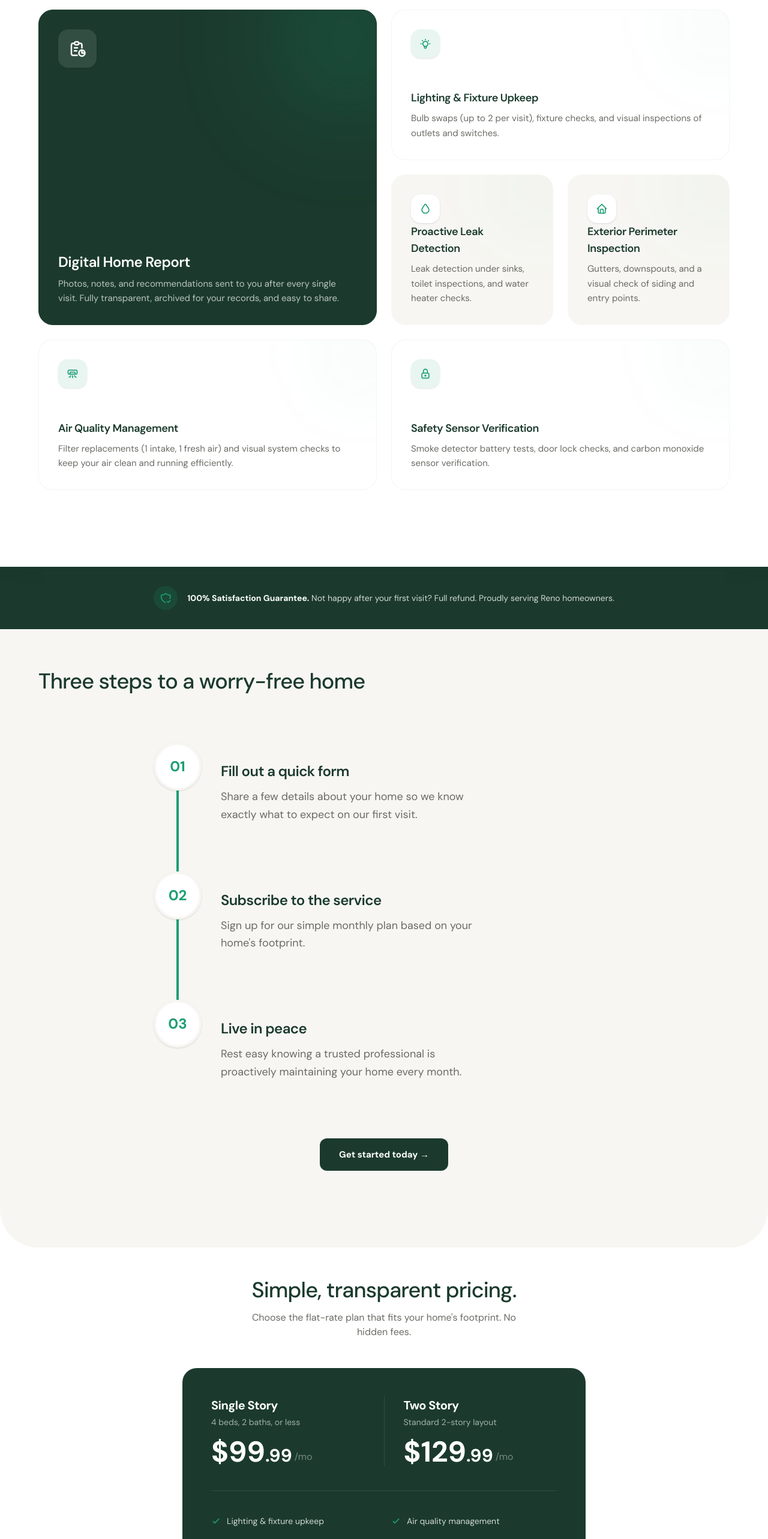
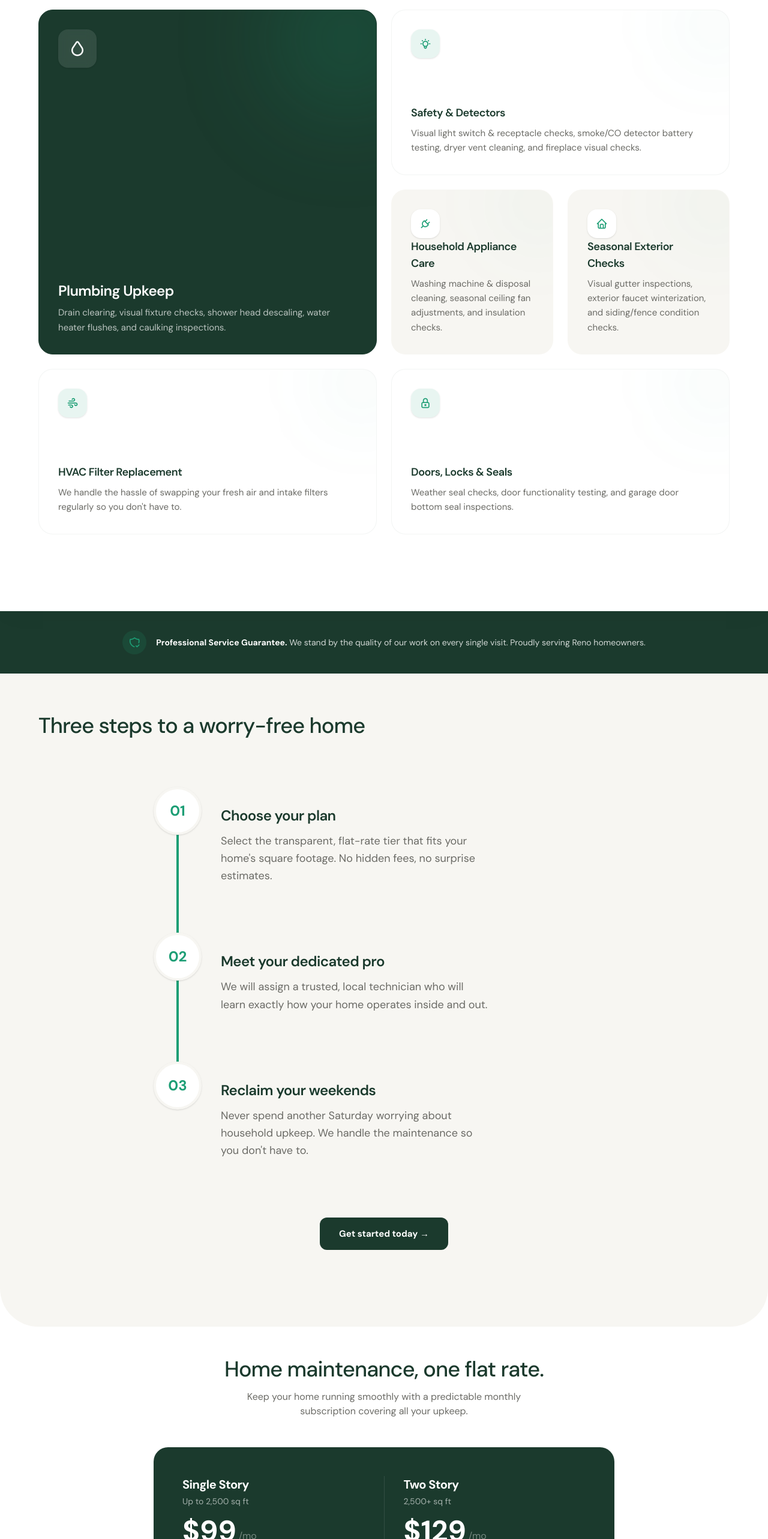
Before and after one commit to donofdetail-cmyk/Wayside-Services, a React (Vite) app: page / in a window 1280 px wide. Shown: the part 973-3539 px from the top of the page at 60% size. Built offline with nearby package versions, Linux system fonts and the light colour scheme.

Commit message:
Refine Wayside landing page copy, remove friction words, and update pricing UI

```diff
--- a/index.html
+++ b/index.html
@@ -15,7 +15,7 @@
 
     <!-- Open Graph -->
     <meta property="og:title" content="Wayside Services | Home Maintenance Serving Greater Reno" />
-    <meta property="og:description" content="Monthly home maintenance for Reno homeowners. One visit, one flat price, no contracts. Licensed, insured, 4.9★ rated." />
+    <meta property="og:description" content="Monthly home maintenance for Reno homeowners. One visit, one flat price. Licensed, insured, 4.9★ rated." />
     <meta property="og:type" content="website" />
     <meta property="og:locale" content="en_US" />
 
--- a/src/App.tsx
+++ b/src/App.tsx
@@ -295,12 +295,12 @@ export default function App() {
           <p className="text-slate-text max-w-lg mb-14">Each month, your dedicated technician works through a comprehensive checklist tailored to your home.</p>
           <div className="grid grid-cols-1 md:grid-cols-4 gap-4 md:gap-6 auto-rows-[1fr]">
             {[
-              { icon: 'ti-report', title: 'Digital Home Report', desc: 'Photos, notes, and recommendations sent to you after every single visit. Fully transparent, archived for your records, and easy to share.', span: 'md:col-span-2 md:row-span-2', large: true, bg: 'bg-deep-forest text-white', textTitle: 'text-white', textDesc: 'text-white/70', iconBg: 'bg-white/10', iconColor: 'text-white', border: 'border-deep-forest hover:border-pathway-green' },
-              { icon: 'ti-bulb', title: 'Lighting & Fixture Upkeep', desc: 'Bulb swaps (up to 2 per visit), fixture checks, and visual inspections of outlets and switches.', span: 'md:col-span-2 md:row-span-1', bg: 'bg-white', textTitle: 'text-deep-forest', textDesc: 'text-slate-text', iconBg: 'bg-pathway-green/10', iconColor: 'text-pathway-green', border: 'border-deep-forest/5 hover:border-pathway-green/20' },
-              { icon: 'ti-droplet', title: 'Proactive Leak Detection', desc: 'Leak detection under sinks, toilet inspections, and water heater checks.', span: 'md:col-span-1 md:row-span-1', bg: 'bg-linen-white', textTitle: 'text-deep-forest', textDesc: 'text-slate-text', iconBg: 'bg-white', iconColor: 'text-pathway-green', border: 'border-transparent hover:border-pathway-green/20' },
-              { icon: 'ti-home', title: 'Exterior Perimeter Inspection', desc: 'Gutters, downspouts, and a visual check of siding and entry points.', span: 'md:col-span-1 md:row-span-1', bg: 'bg-linen-white', textTitle: 'text-deep-forest', textDesc: 'text-slate-text', iconBg: 'bg-white', iconColor: 'text-pathway-green', border: 'border-transparent hover:border-pathway-green/20' },
-              { icon: 'ti-air-conditioning', title: 'Air Quality Management', desc: 'Filter replacements (1 intake, 1 fresh air) and visual system checks to keep your air clean and running efficiently.', span: 'md:col-span-2 md:row-span-1', bg: 'bg-white', textTitle: 'text-deep-forest', textDesc: 'text-slate-text', iconBg: 'bg-pathway-green/10', iconColor: 'text-pathway-green', border: 'border-deep-forest/5 hover:border-pathway-green/20' },
-              { icon: 'ti-lock', title: 'Safety Sensor Verification', desc: 'Smoke detector battery tests, door lock checks, and carbon monoxide sensor verification.', span: 'md:col-span-2 md:row-span-1', bg: 'bg-white', textTitle: 'text-deep-forest', textDesc: 'text-slate-text', iconBg: 'bg-pathway-green/10', iconColor: 'text-pathway-green', border: 'border-deep-forest/5 hover:border-pathway-green/20' },
+              { icon: 'ti-droplet', title: 'Plumbing Upkeep', desc: 'Drain clearing, visual fixture checks, shower head descaling, water heater flushes, and caulking inspections.', span: 'md:col-span-2 md:row-span-2', large: true, bg: 'bg-deep-forest text-white', textTitle: 'text-white', textDesc: 'text-white/70', iconBg: 'bg-white/10', iconColor: 'text-white', border: 'border-deep-forest hover:border-pathway-green' },
+              { icon: 'ti-bulb', title: 'Safety & Detectors', desc: 'Visual light switch & receptacle checks, smoke/CO detector battery testing, dryer vent cleaning, and fireplace visual checks.', span: 'md:col-span-2 md:row-span-1', bg: 'bg-white', textTitle: 'text-deep-forest', textDesc: 'text-slate-text', iconBg: 'bg-pathway-green/10', iconColor: 'text-pathway-green', border: 'border-deep-forest/5 hover:border-pathway-green/20' },
+              { icon: 'ti-plug', title: 'Household Appliance Care', desc: 'Washing machine & disposal cleaning, seasonal ceiling fan adjustments, and insulation checks.', span: 'md:col-span-1 md:row-span-1', bg: 'bg-linen-white', textTitle: 'text-deep-forest', textDesc: 'text-slate-text', iconBg: 'bg-white', iconColor: 'text-pathway-green', border: 'border-transparent hover:border-pathway-green/20' },
+              { icon: 'ti-home', title: 'Seasonal Exterior Checks', desc: 'Visual gutter inspections, exterior faucet winterization, and siding/fence condition checks.', span: 'md:col-span-1 md:row-span-1', bg: 'bg-linen-white', textTitle: 'text-deep-forest', textDesc: 'text-slate-text', iconBg: 'bg-white', iconColor: 'text-pathway-green', border: 'border-transparent hover:border-pathway-green/20' },
+              { icon: 'ti-wind', title: 'HVAC Filter Replacement', desc: 'We handle the hassle of swapping your fresh air and intake filters regularly so you don\'t have to.', span: 'md:col-span-2 md:row-span-1', bg: 'bg-white', textTitle: 'text-deep-forest', textDesc: 'text-slate-text', iconBg: 'bg-pathway-green/10', iconColor: 'text-pathway-green', border: 'border-deep-forest/5 hover:border-pathway-green/20' },
+              { icon: 'ti-lock', title: 'Doors, Locks & Seals', desc: 'Weather seal checks, door functionality testing, and garage door bottom seal inspections.', span: 'md:col-span-2 md:row-span-1', bg: 'bg-white', textTitle: 'text-deep-forest', textDesc: 'text-slate-text', iconBg: 'bg-pathway-green/10', iconColor: 'text-pathway-green', border: 'border-deep-forest/5 hover:border-pathway-green/20' },
             ].map((s, i) => (
               <div key={i} className={`group p-6 md:p-8 rounded-3xl border ${s.border} transition-all duration-300 relative overflow-hidden flex flex-col ${s.bg} ${s.span} hover:shadow-xl hover:-translate-y-1`}>
                 {s.large && <div className="absolute top-0 right-0 w-64 h-64 bg-pathway-green/20 rounded-full blur-[80px] -mr-20 -mt-20 group-hover:bg-pathway-green/30 transition-colors duration-500" />}
@@ -327,7 +327,7 @@ export default function App() {
           <div className="w-10 h-10 rounded-full bg-pathway-green/15 flex items-center justify-center flex-shrink-0">
             <i className="ti ti-shield-check text-pathway-green text-xl" />
           </div>
-          <p className="text-white/80 text-sm"><strong className="text-white">100% Satisfaction Guarantee.</strong> Not happy after your first visit? Full refund. Proudly serving Reno homeowners.</p>
+          <p className="text-white/80 text-sm"><strong className="text-white">Professional Service Guarantee.</strong> We stand by the quality of our work on every single visit. Proudly serving Reno homeowners.</p>
         </div>
       </section>
 
@@ -342,9 +342,9 @@ export default function App() {
           <div className="relative max-w-3xl mx-auto mt-16 pb-8">
             <div className="flex flex-col gap-12 md:gap-20">
               {[
-                { n: '01', title: 'Fill out a quick form', desc: 'Share a few details about your home so we know exactly what to expect on our first visit.' },
-                { n: '02', title: 'Subscribe to the service', desc: 'Sign up for our simple monthly plan based on your home\'s footprint.' },
-                { n: '03', title: 'Live in peace', desc: 'Rest easy knowing a trusted professional is proactively maintaining your home every month.' }
+                { n: '01', title: 'Choose your plan', desc: 'Select the transparent, flat-rate tier that fits your home\'s square footage. No hidden fees, no surprise estimates.' },
+                { n: '02', title: 'Meet your dedicated pro', desc: 'We will assign a trusted, local technician who will learn exactly how your home operates inside and out.' },
+                { n: '03', title: 'Reclaim your weekends', desc: 'Never spend another Saturday worrying about household upkeep. We handle the maintenance so you don\'t have to.' }
               ].map((s, i) => (
                 <motion.div
                   key={i}
@@ -389,18 +389,18 @@ export default function App() {
 
       {/* Pricing */}
       <section id="pricing" className="relative z-10 bg-white -mt-12 sm:-mt-16 pt-24 sm:pt-28 pb-24 md:pb-32 px-6 rounded-b-[3rem] sm:rounded-b-[4rem] shadow-[0_10px_40px_-10px_rgba(0,0,0,0.05)]">
-        <div className="max-w-3xl mx-auto text-center">
-          <h2 className="text-3xl md:text-4xl font-medium text-deep-forest leading-tight mb-3">Simple, transparent pricing.</h2>
-          <p className="text-slate-text mb-12 max-w-md mx-auto">Choose the flat-rate plan that fits your home's footprint. No hidden fees.</p>
+        <div className="max-w-4xl mx-auto text-center">
+          <h2 className="text-3xl md:text-4xl font-medium text-deep-forest leading-tight mb-3">Home maintenance, one flat rate.</h2>
+          <p className="text-slate-text mb-12 max-w-lg mx-auto">Keep your home running smoothly with a predictable monthly subscription covering all your upkeep.</p>
 
-          <div className="bg-deep-forest rounded-3xl p-8 md:p-12 text-left max-w-2xl mx-auto">
+          <div className="bg-deep-forest rounded-3xl p-8 md:p-12 text-left max-w-3xl mx-auto">
 
             <div className="flex flex-col md:flex-row gap-8 mb-10 pb-10 border-b border-white/10">
               <div className="flex-1">
                 <h3 className="text-white font-bold text-xl mb-1">Single Story</h3>
-                <p className="text-white/60 text-sm mb-4">4 beds, 2 baths, or less</p>
+                <p className="text-white/60 text-sm mb-4">Up to 2,500 sq ft</p>
                 <div className="flex items-end gap-1">
-                  <span className="text-5xl font-bold text-white">$99<span className="text-3xl">.99</span></span>
+                  <span className="text-5xl font-bold text-white">$99</span>
                   <span className="text-white/40 text-base mb-1">/mo</span>
                 </div>
               </div>
@@ -408,20 +408,23 @@ export default function App() {
               <div className="md:hidden h-px bg-white/10" />
               <div className="flex-1">
                 <h3 className="text-white font-bold text-xl mb-1">Two Story</h3>
-                <p className="text-white/60 text-sm mb-4">Standard 2-story layout</p>
+                <p className="text-white/60 text-sm mb-4">2,500+ sq ft</p>
                 <div className="flex items-end gap-1">
-                  <span className="text-5xl font-bold text-white">$129<span className="text-3xl">.99</span></span>
+                  <span className="text-5xl font-bold text-white">$129</span>
                   <span className="text-white/40 text-base mb-1">/mo</span>
                 </div>
               </div>
             </div>
 
-            <div className="grid grid-cols-1 sm:grid-cols-2 gap-x-6 gap-y-4 mb-10">
+            <div className="mb-6 text-white/80 font-semibold border-b border-white/10 pb-4">Monthly Checklists Include:</div>
+            <div className="grid grid-cols-1 sm:grid-cols-2 gap-x-6 gap-y-3 mb-10">
               {[
-                'Lighting & fixture upkeep', 'Air quality management',
-                'Proactive leak detection', 'Exterior perimeter inspection',
-                'Safety sensor verification', 'Digital home report',
-                '2 bulbs included each monthly visit', '1 intake & 1 fresh air filter included each monthly visit'
+                'Drain Clearing & Visual Fixture Checks', 'Water Heater Flushes & Descaling',
+                'Smoke/CO Detector Testing & Battery Swaps', 'Dryer Vent & Fireplace Checks',
+                'Visual Receptacle & Light Switch Checks', 'Air Filter Replacements',
+                'Visual Gutter & Soffit Vent Checks', 'Exterior Faucet Winterization',
+                'Disposal & Washing Machine Upkeep', 'Seasonal Fan Adjustments & Insulation Checks',
+                'Weather Seal & Window Lock Checks', 'Door Functionality & Garage Seal Checks'
               ].map((item, i) => (
                 <div key={i} className="flex items-center gap-2.5 text-sm text-white/80">
                   <svg className="w-4 h-4 text-pathway-green flex-shrink-0" fill="none" viewBox="0 0 24 24" stroke="currentColor" strokeWidth="2.5"><path strokeLinecap="round" strokeLinejoin="round" d="M5 13l4 4L19 7"/></svg>
@@ -491,10 +494,9 @@ export default function App() {
       <section id="faq" className="relative z-[4] bg-white -mt-12 sm:-mt-16 pt-36 md:pt-48 pb-24 md:pb-32 px-6 rounded-b-[3rem] sm:rounded-b-[4rem] shadow-[0_10px_40px_-10px_rgba(0,0,0,0.05)]">
         <div className="max-w-2xl mx-auto">
           <h2 className="text-3xl md:text-4xl font-medium text-deep-forest leading-tight mb-12">Common questions</h2>
-          <FAQ q="What happens during a visit?" a="Your technician goes through a 20-point checklist: AC filters, light bulbs, plumbing check, and more. We finish with a safety sweep and send you a digital report." />
-          <FAQ q="Can I add extra tasks?" a="Yes! If it's a maintenance task (tightening a cabinet, oiling a hinge) and fits within your monthly slot, we handle it at no extra charge." />
+          <FAQ q="What happens during a visit?" a="Your technician works through your home's monthly checklist. We handle routine visual checks, filter swaps, and whatever seasonal or annual maintenance tasks are scheduled for that month. We finish with a safety sweep and send you a digital report." />
+          <FAQ q="Do you perform all of the listed services every single month?" a="No. While some tasks (like filter replacements and visual safety checks) happen monthly, others (like water heater flushes, exterior winterization, or deep appliance cleaning) are scheduled annually or seasonally. Your flat monthly rate covers a rotating year-round checklist to ensure nothing is ever missed." />
           <FAQ q="Are you licensed and insured?" a="Absolutely. Every technician is fully insured and we maintain all necessary state and local licensing." />
-          <FAQ q="What if I need to skip a month?" a="No problem. Pause anytime via your dashboard. No fees for skipping." />
           <FAQ q="What areas do you serve?" a="We currently serve the greater metro area and surrounding suburbs. Enter your zip code during signup to check coverage." />
         </div>
       </section>
@@ -535,11 +537,6 @@ export default function App() {
         </div>
         <div className="max-w-6xl mx-auto mt-12 pt-8 border-t border-white/5 flex flex-col md:flex-row justify-between gap-4 text-[11px] text-white/20">
           <span>© {new Date().getFullYear()} Wayside Services Inc.</span>
-          <div className="flex gap-6">
-            <span>Instagram</span>
-            <span>Twitter</span>
-            <span>LinkedIn</span>
-          </div>
         </div>
       </footer>
     </div>
```
